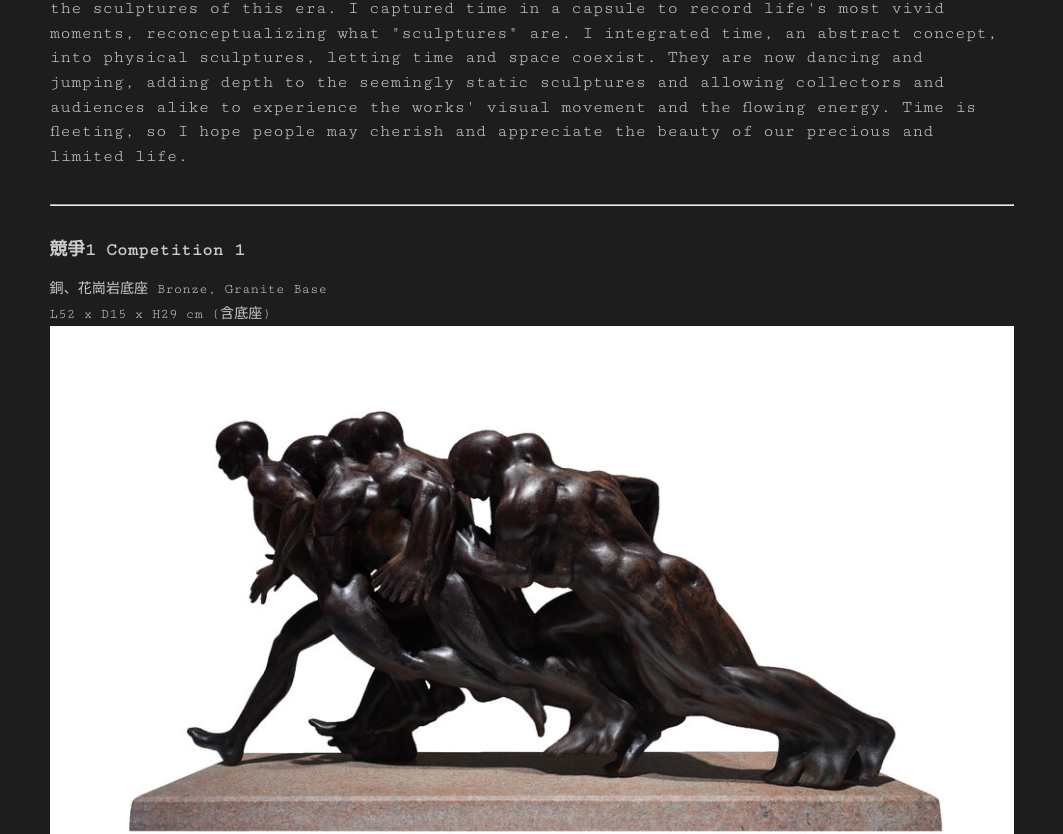
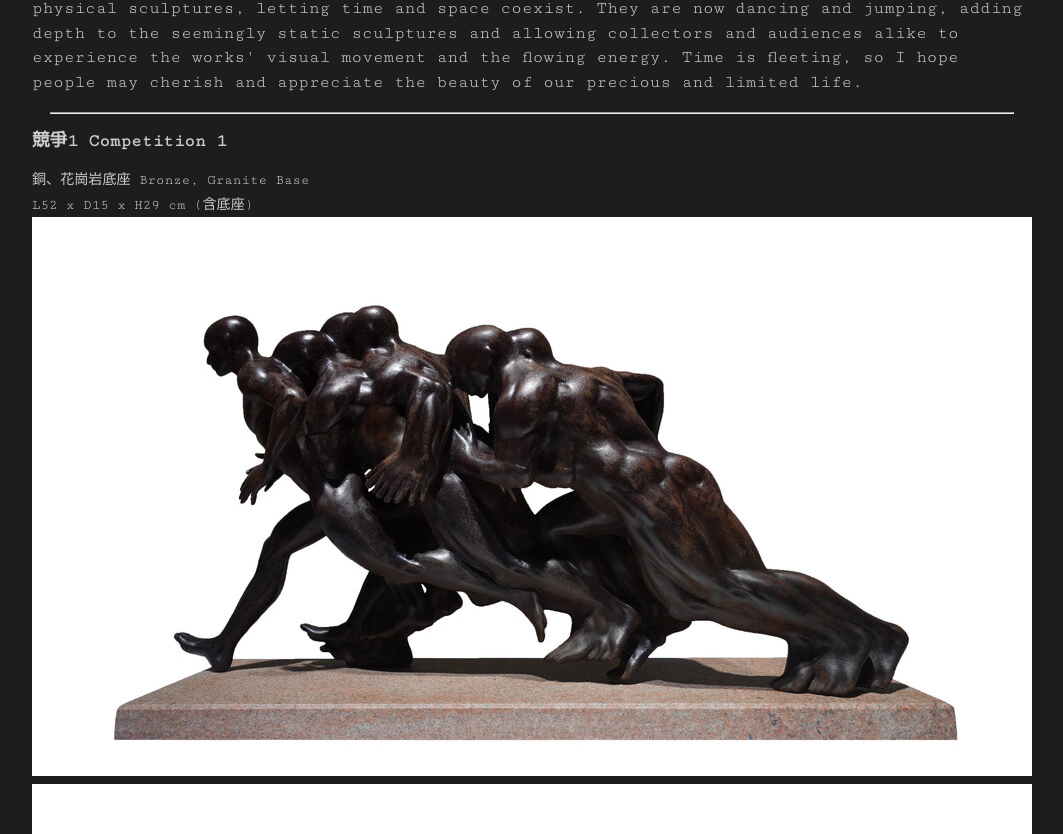
Before and after one commit to matowang/wang-xun, a Next.js app: page / in a window 1280 px wide. Shown: the part 1492-2326 px from the top of the page, without its empty margins (108-1171 px from the left). Built offline with nearby package versions, Linux system fonts and the light colour scheme; a web font is replaced by a local one.

Commit message:
changed phone number

```diff
--- a/pages/contacts.js
+++ b/pages/contacts.js
@@ -11,7 +11,7 @@ const Contacts = () => (
                     </tr>
                     <tr>
                         <td>手機/Phone: </td>
-                        <td>(886)0958-260-292</td>
+                        <td>(886)958-260-261</td>
                     </tr>
                 </table>
             </div>
--- a/scss/main.scss
+++ b/scss/main.scss
@@ -21,4 +21,5 @@ img {
 .content {
     max-width: 1000px;
     margin: auto;
+    padding: 1em;
 }
--- a/scss/pages/_home.scss
+++ b/scss/pages/_home.scss
@@ -24,11 +24,9 @@
     }
 
     .description {
-        padding: 1em;
     }
 
     .work {
-        padding: 1em;
         font-size: 1em;
         p {
             font-size: .8em;
```
